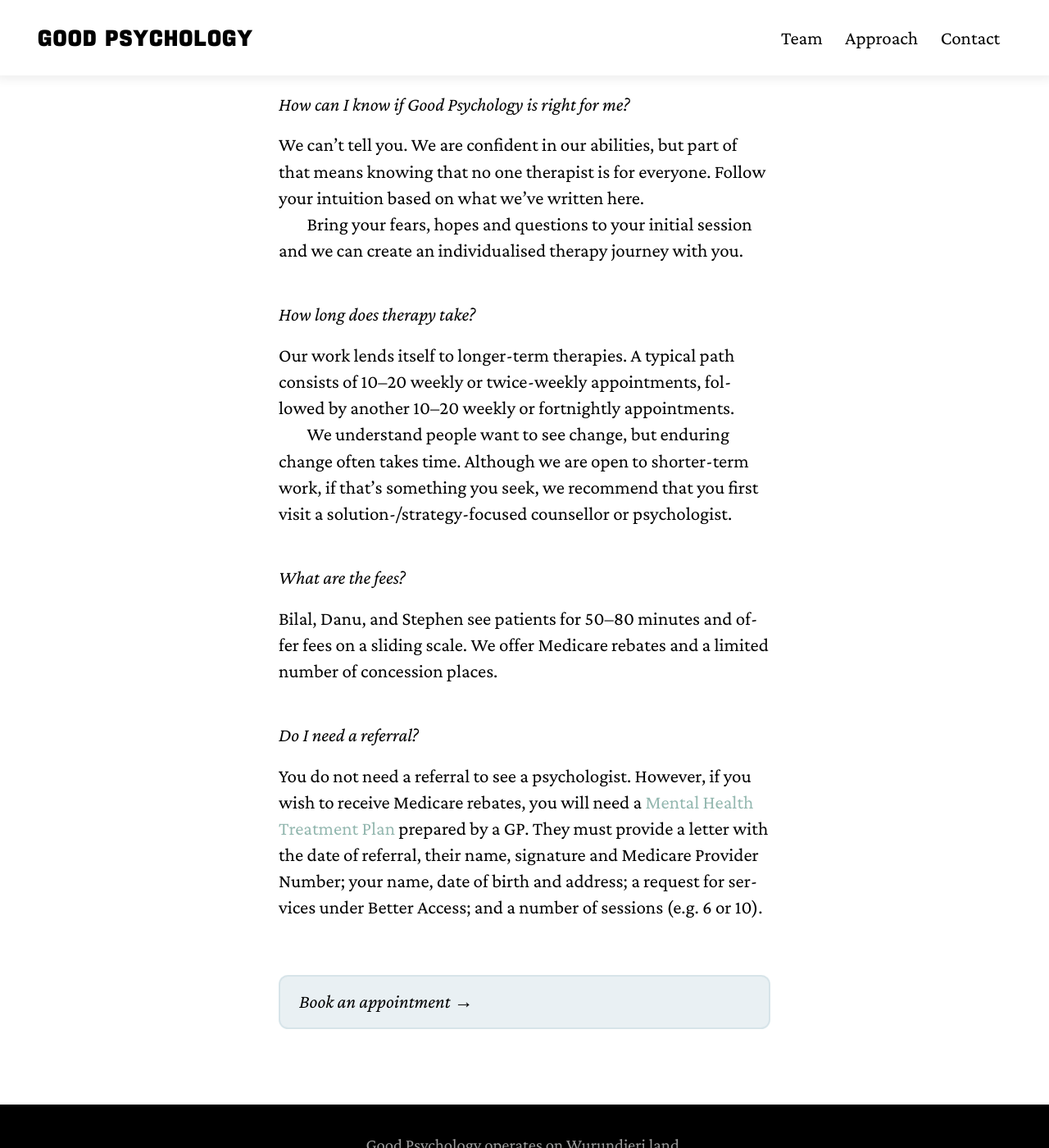
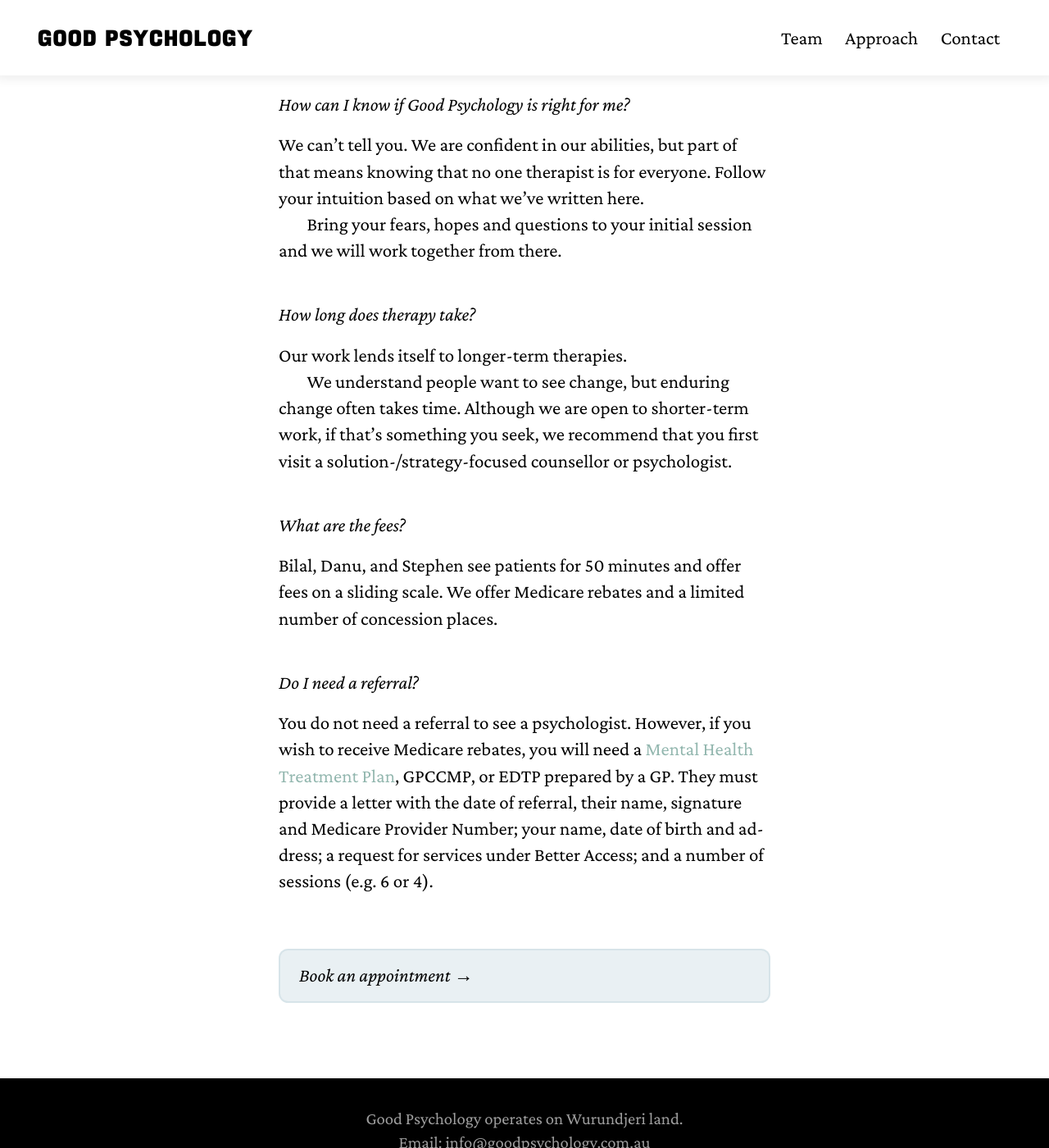
Before and after one commit to magpiezebra/gp, a Jekyll site: the page built from approach.html, in a window 1280 px wide and 1400 px high, scrolled down 1229 px. Shown: the whole window at 82% size. Built offline with Jekyll 4.4.1, drawn with Linux system fonts in a browser that asks for light colours.

Commit message:
Minor revisions to approach; added 'clinical' to titles

```diff
--- a/approach.html
+++ b/approach.html
@@ -18,17 +18,17 @@ date: 2024-12-04
 
     <h4>How can I know if Good Psychology is right for me?</h4>
     <p>We can’t tell you. We are confident in our abilities, but part of that means knowing that no one therapist is for everyone. Follow your intuition based on what we’ve written here.</p>
-    <p>Bring your fears, hopes and questions to your initial session and we can create an individualised therapy journey with you.</p>
+    <p>Bring your fears, hopes and questions to your initial session and we will work together from there.</p>
 
     <h4>How long does therapy take?</h4>
-    <p>Our work lends itself to longer-term therapies. A typical path consists of 10–20 weekly or twice-weekly appointments, followed by another 10–20 weekly or fortnightly appointments.</p>
+    <p>Our work lends itself to longer-term therapies.</p>
     <p>We understand people want to see change, but enduring change often takes time. Although we are open to shorter-term work, if that’s something you seek, we recommend that you first visit a solution-/strategy-focused counsellor or psychologist.</p>
 
     <h4>What are the fees?</h4>
-    <p>Bilal, Danu, and Stephen see patients for 50–80 minutes and offer fees on a sliding scale. We offer Medicare rebates and a limited number of concession places.</p>
+    <p>Bilal, Danu, and Stephen see patients for 50 minutes and offer fees on a sliding scale. We offer Medicare rebates and a limited number of concession places.</p>
 
     <h4>Do I need a referral?</h4>
-    <p>You do not need a referral to see a psychologist. However, if you wish to receive Medicare rebates, you will need a <a href="https://www.healthdirect.gov.au/mental-health-treatment-plan">Mental Health Treatment Plan</a> prepared by a GP. They must provide a letter with the date of referral, their name, signature and Medicare Provider Number; your name, date of birth and address; a request for services under Better Access; and a number of sessions (e.g. 6 or 10).</p>
+    <p>You do not need a referral to see a psychologist. However, if you wish to receive Medicare rebates, you will need a <a href="https://www.healthdirect.gov.au/mental-health-treatment-plan">Mental Health Treatment Plan</a>, GPCCMP, or EDTP prepared by a GP. They must provide a letter with the date of referral, their name, signature and Medicare Provider Number; your name, date of birth and address; a request for services under Better Access; and a number of sessions (e.g. 6 or 4).</p>
 
     <br>
     <a href="/contact" class="arrow">Book an appointment</a>
```
Also changed, not shown: index.html (+14 -4 lines).
